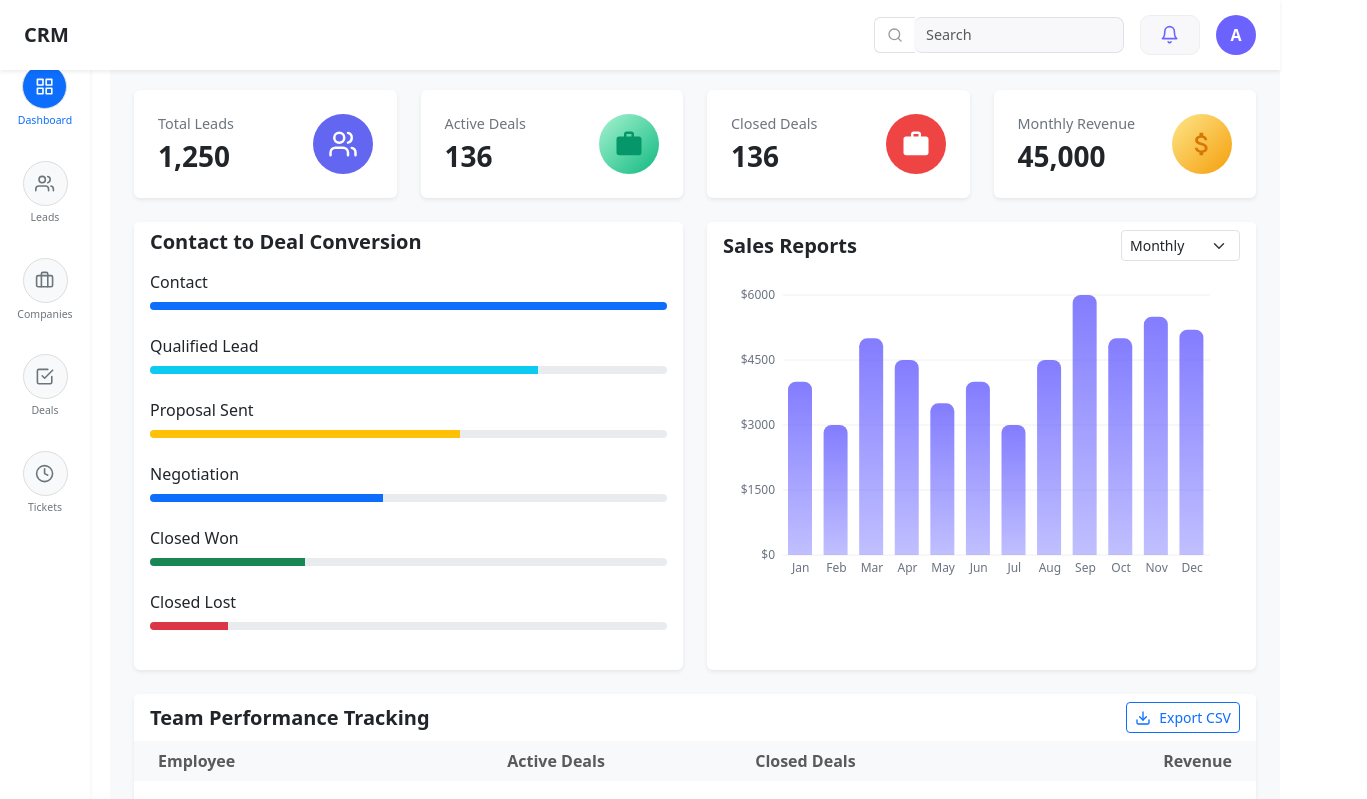
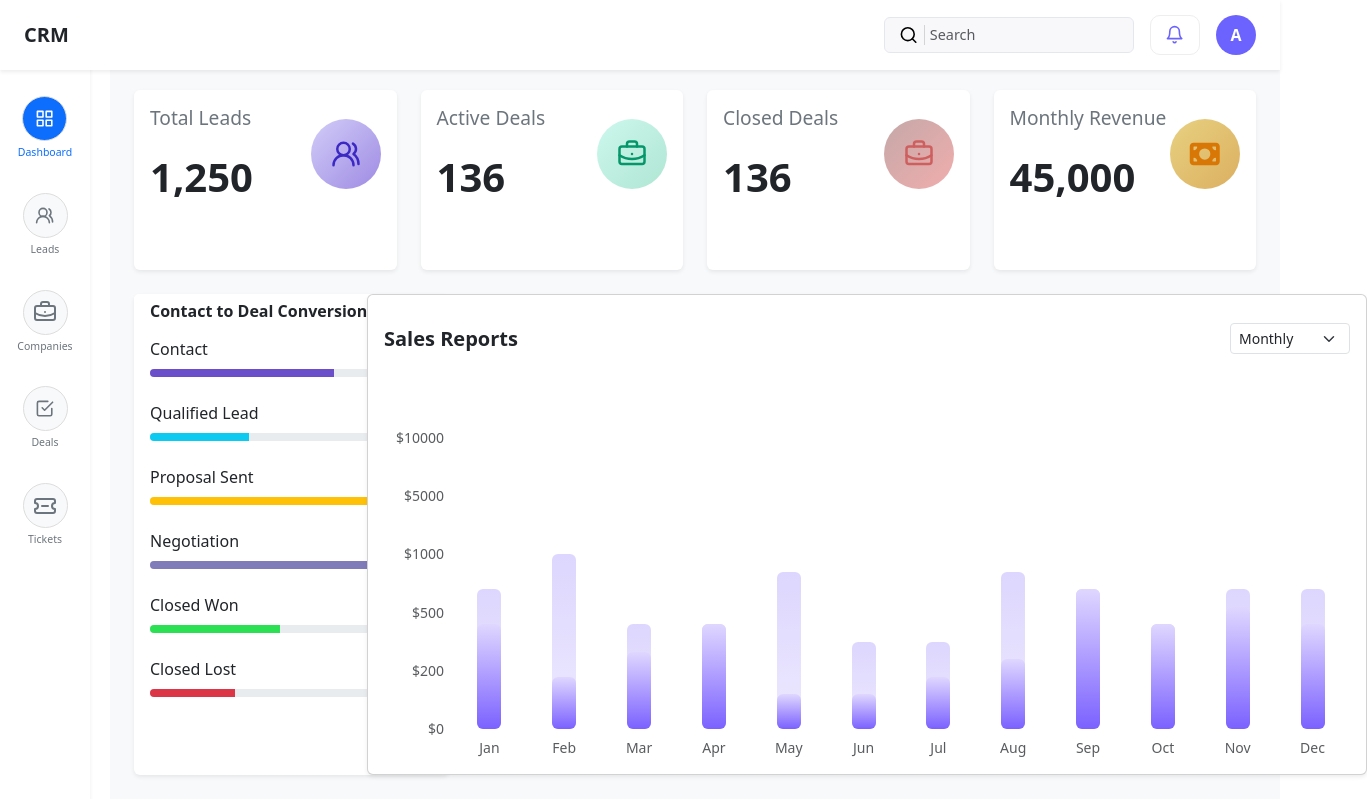
Before and after one commit to hussain6875/crm_frontend, a React (Create React App) app: page / in a window 1280 px wide. Shown: the top 799 px of the page, 1367 px wide, since content can reach past the window. Built offline with nearby package versions, Linux system fonts and the light colour scheme.

Commit message:
Resolved issues and Updated

```diff
--- a/src/components/dashboard/ConversionChart.js
+++ b/src/components/dashboard/ConversionChart.js
@@ -1,18 +1,20 @@
-
 const ConversionChart = () => {
   const stages = [
-    { name: "Contact", progress: 100, color: "bg-primary" },
-    { name: "Qualified Lead", progress: 75, color: "bg-info" },
-    { name: "Proposal Sent", progress: 60, color: "bg-warning" },
-    { name: "Negotiation", progress: 45, color: "bg-primary" },
-    { name: "Closed Won", progress: 30, color: "bg-success" },
-    { name: "Closed Lost", progress: 15, color: "bg-danger" },
+    { name: "Contact", progress: 65, customColor: "#6b4fca" },
+    { name: "Qualified Lead", progress: 35, color: "bg-info" },
+    { name: "Proposal Sent", progress: 80, color: "bg-warning" },
+    { name: "Negotiation", progress: 90, customColor: "#807cba" },
+    { name: "Closed Won", progress: 46, customColor: "#2ce054" },
+    { name: "Closed Lost", progress: 30, color: "bg-danger" },
   ];
 
   return (
-    <div className="card border-0 shadow-sm h-100">
+    <div
+      className="card border-0 shadow-sm h-100"
+      style={{ maxWidth: "315px", width: "100%" }}
+    >
       <div className="card-header bg-white border-0 pb-0">
-        <h5 className="card-title mb-0 fw-bold">Contact to Deal Conversion</h5>
+        <h6 className="card-title mb-0 fw-bold">Contact to Deal Conversion</h6>
       </div>
       <div className="card-body">
         <div className="space-y-4">
@@ -21,12 +23,13 @@ const ConversionChart = () => {
               <div className="d-flex justify-content-between align-items-center mb-2">
                 <span className="fw-medium text-dark">{stage.name}</span>
               </div>
-              {/*progress + progress-bar are used to render each stage’s bar
-               */}
               <div className="progress" style={{ height: "8px" }}>
                 <div
-                  className={`progress-bar ${stage.color}`}
-                  style={{ width: `${stage.progress}%` }}
+                  className={`progress-bar ${stage.color || ""}`}
+                  style={{
+                    width: `${stage.progress}%`,
+                    backgroundColor: stage.customColor || undefined,
+                  }}
                   role="progressbar"
                 />
               </div>
--- a/src/components/dashboard/SalesReport.js
+++ b/src/components/dashboard/SalesReport.js
@@ -1,119 +1,166 @@
-
-import { useState } from "react";
-import {
-  BarChart,
-  Bar,
-  XAxis,
-  YAxis,
-  Tooltip,
-  ResponsiveContainer,
-  CartesianGrid,
-} from "recharts";
-{
-  /* recharts: For rendering the bar chart
-   */
-}
-const data = [
-  { name: "Jan", revenue: 4000 },
-  { name: "Feb", revenue: 3000 },
-  { name: "Mar", revenue: 5000 },
-  { name: "Apr", revenue: 4500 },
-  { name: "May", revenue: 3500 },
-  { name: "Jun", revenue: 4000 },
-  { name: "Jul", revenue: 3000 },
-  { name: "Aug", revenue: 4500 },
-  { name: "Sep", revenue: 6000 },
-  { name: "Oct", revenue: 5000 },
-  { name: "Nov", revenue: 5500 },
-  { name: "Dec", revenue: 5200 },
-];
+import React, { useEffect } from "react";
+import "bootstrap/dist/css/bootstrap.min.css";
+import "bootstrap/dist/js/bootstrap.bundle.min.js";
 
 const SalesReport = () => {
-  const [selectedMonth, setSelectedMonth] = useState("Monthly");
+  const data = [
+    { month: "Jan", primary: 3000, secondary: 4000, total: 3500 },
+    { month: "Feb", primary: 1500, secondary: 5000, total: 4200 },
+    { month: "Mar", primary: 2200, secondary: 3000, total: 1500 },
+    { month: "Apr", primary: 3000, secondary: 3000, total: 6000 },
+    { month: "May", primary: 1000, secondary: 4500, total: 4000 },
+    { month: "Jun", primary: 1000, secondary: 2500, total: 1800 },
+    { month: "Jul", primary: 1500, secondary: 2500, total: 6000 },
+    { month: "Aug", primary: 2000, secondary: 4500, total: 4000 },
+    { month: "Sep", primary: 4000, secondary: 4000, total: 4800 },
+    { month: "Oct", primary: 3000, secondary: 3000, total: 3500 },
+    { month: "Nov", primary: 3500, secondary: 4000, total: 3900 },
+    { month: "Dec", primary: 3000, secondary: 4000, total: 5000 },
+  ];
 
-  const handleMonthChange = (e) => {
-    setSelectedMonth(e.target.value);
-  };
+  const maxValue = 10000;
+  const chartHeight = 350;
+  const yAxisValues = [10000, 5000, 1000, 500, 200, 0];
+
+  const formatCurrency = (value) => `$${value.toLocaleString()}`;
+
+  useEffect(() => {
+    if (!document.head.querySelector("[data-saleschart-tooltip]")) {
+      const style = document.createElement("style");
+      style.innerHTML = `
+        .bar-with-tooltip {
+          position: relative;
+        }
+        .bar-with-tooltip .custom-tooltip {
+          visibility: hidden;
+          opacity: 0;
+          min-width: 60px;
+          background: #333;
+          color: #fff;
+          text-align: center;
+          border-radius: 4px;
+          padding: 4px 8px;
+          position: absolute;
+          left: 50%;
+          top: -35px;
+          transform: translateX(-50%);
+          z-index: 10;
+          font-size: 12px;
+          transition: opacity 0.2s;
+          pointer-events: none;
+          white-space: nowrap;
+        }
+        .bar-with-tooltip:hover .custom-tooltip {
+          visibility: visible;
+          opacity: 1;
+        }
+      `;
+      style.setAttribute("data-saleschart-tooltip", "true");
+      document.head.appendChild(style);
+    }
+  }, []);
 
   return (
-    <div className="card border-0 shadow-sm h-100">
-      <div className="card-header bg-white border-0 d-flex justify-content-between align-items-center">
-        <h5 className="card-title mb-0 fw-bold">Sales Reports</h5>
-        {/* Dropdown for selecting month */}
+    <div
+      className="card shadow-sm h-100"
+      style={{ width: "1000px", marginLeft: "-340px" }}
+    >
+      {/* Header */}
+      <div
+        className="card-header bg-white border-0 d-flex justify-content-between align-items-center"
+        style={{ marginTop: "20px" }}
+      >
+        <h5 className="mb-0 fw-bold text-dark">Sales Reports</h5>
         <select
-          className="form-select form-select-sm w-auto"
-          value={selectedMonth}
-          onChange={handleMonthChange}
+          className="form-select form-select-sm"
+          style={{ width: "120px" }}
         >
-          <option value="Monthly">Monthly</option>
-          <option value="Jan">January</option>
-          <option value="Feb">February</option>
-          <option value="Mar">March</option>
-          <option value="Apr">April</option>
-          <option value="May">May</option>
-          <option value="Jun">June</option>
-          <option value="Jul">July</option>
-          <option value="Aug">August</option>
-          <option value="Sep">September</option>
-          <option value="Oct">October</option>
-          <option value="Nov">November</option>
-          <option value="Dec">December</option>
+          <option>Monthly</option>
+          <option>Quarterly</option>
+          <option>Yearly</option>
         </select>
       </div>
 
-      <div className="card-body">
-        <div style={{ height: "300px" }}>
-          <ResponsiveContainer width="100%" height="100%">
-            <BarChart
-              data={data}
-              margin={{ top: 10, right: 30, left: 0, bottom: 0 }}
-              barCategoryGap="20%"
-            >
-              <CartesianGrid stroke="#f0f0f0" vertical={false} />
-              <XAxis
-                dataKey="name"
-                axisLine={false}
-                tickLine={false}
-                tick={{ fill: "#6B7280", fontSize: 12 }}
-              />
-              <YAxis
-                axisLine={false}
-                tickLine={false}
-                tick={{ fill: "#6B7280", fontSize: 12 }}
-                tickFormatter={(val) => `$${val}`}
-              />
-              <Tooltip
-                cursor={{ fill: "rgba(0, 0, 0, 0.05)" }}
-                contentStyle={{
-                  borderRadius: "10px",
-                  backgroundColor: "rgba(255,255,255,0.9)",
-                  border: "1px solid rgba(99,102,241,1)",
-                  boxShadow: "0 2px 6px rgba(0,0,0,0.1)",
-                  fontSize: "0.85rem",
+      {/* Chart */}
+      <div className="card-body pt-3">
+        <div
+          className="d-flex"
+          style={{ height: chartHeight, marginTop: "30px" }}
+        >
+          {/* Y-axis */}
+          <div
+            className="d-flex flex-column align-items-end pe-8 justify-content-between"
+            style={{ width: "60px" }}
+          >
+            {yAxisValues.map((val) => (
+              <div
+                key={val}
+                style={{
+                  height: `${chartHeight / (yAxisValues.length - 1)}px`,
+                  display: "flex",
+                  alignItems: "center",
                 }}
-                itemStyle={{ color: "#333" }}
-                labelStyle={{ color: "#6B7280", fontSize: "0.75rem" }}
-              />
-              <defs>
-                <linearGradient
-                  id="revenueGradient"
-                  x1="0"
-                  y1="0"
-                  x2="0"
-                  y2="1"
+              >
+                <small className="text-muted text-end w-100 d-block">
+                  ${val}
+                </small>
+              </div>
+            ))}
+          </div>
+
+          {/* Bars */}
+          <div className="flex-grow-1 d-flex align-items-end justify-content-between ps-2">
+            {data.map((item) => {
+              const primaryHeight = (item.primary / maxValue) * chartHeight;
+              const secondaryHeight = (item.secondary / maxValue) * chartHeight;
+
+              return (
+                <div
+                  key={item.month}
+                  className="d-flex flex-column align-items-center"
+                  style={{ flex: 1, minWidth: 0 }}
                 >
-                  <stop offset="0%" stopColor="#645CFF" stopOpacity={0.8} />
-                  <stop offset="100%" stopColor="#6360FF" stopOpacity={0.4} />
-                </linearGradient>
-              </defs>
-              <Bar
-                dataKey="revenue"
-                fill="url(#revenueGradient)"
-                radius={[8, 8, 0, 0]}
-                barSize={24}
-              />
-            </BarChart>
-          </ResponsiveContainer>
+                  <div
+                    className="position-relative bar-with-tooltip d-flex justify-content-center"
+                    style={{ height: chartHeight, width: "100%" }}
+                  >
+                    {/* Secondary bar */}
+                    <div
+                      style={{
+                        height: `${secondaryHeight}px`,
+                        width: "24px",
+                        borderRadius: "6px",
+                        background: "linear-gradient(to top, #EDE9FE, #DDD6FE)",
+                        position: "absolute",
+                        bottom: 0,
+                        left: "50%",
+                        transform: "translateX(-50%)",
+                        zIndex: 1,
+                      }}
+                    />
+                    {/* Primary bar */}
+                    <div
+                      style={{
+                        height: `${primaryHeight}px`,
+                        width: "24px",
+                        borderRadius: "6px",
+                        background: "linear-gradient(to top, #7b61ff, #e0d7ff)",
+                        position: "absolute",
+                        bottom: 0,
+                        left: "50%",
+                        transform: "translateX(-50%)",
+                        zIndex: 2,
+                      }}
+                    />
+                    <div className="custom-tooltip">
+                      {formatCurrency(item.total)}
+                    </div>
+                  </div>
+                  <small className="text-muted mt-2">{item.month}</small>
+                </div>
+              );
+            })}
+          </div>
         </div>
       </div>
     </div>
--- a/src/components/dashboard/SummaryCards.js
+++ b/src/components/dashboard/SummaryCards.js
@@ -1,81 +1,87 @@
-
-import { Users } from "lucide-react";
-import { MdAttachMoney, MdWork } from "react-icons/md";
+import { BriefcaseBusiness } from "lucide-react";
+import { LuUsersRound } from "react-icons/lu";
+import { FontAwesomeIcon } from "@fortawesome/react-fontawesome";
+import { faMoneyBill } from "@fortawesome/free-solid-svg-icons";
 
 const SummaryCards = () => {
   const cards = [
     {
       title: "Total Leads",
       value: "1,250",
-      icon: Users,
-      iconBg: "#6366F1",
-      iconColor: "white",
+      icon: (color, size) => <LuUsersRound color={color} size={size} />,
+      iconBg:
+        "linear-gradient(135deg,rgb(210, 205, 248) 0%,rgb(158, 138, 227) 100%)",
+      iconColor: "rgb(59, 41, 196)",
     },
     {
       title: "Active Deals",
       value: "136",
-      icon: MdWork,
-      iconBg: "linear-gradient(135deg, #A7F3D0 0%, #10B981 100%)",
+      icon: (color, size) => <BriefcaseBusiness color={color} size={size} />,
+      iconBg:
+        "linear-gradient(135deg,rgb(205, 248, 237),rgb(175, 229, 211) 100%)",
       iconColor: "#059669",
     },
     {
       title: "Closed Deals",
       value: "136",
-      icon: MdWork,
-      iconBg: "#EF4444",
-      iconColor: "white",
+      icon: (color, size) => <BriefcaseBusiness color={color} size={size} />,
+      iconBg:
+        "linear-gradient(135deg,rgb(197, 168, 168) 0%,rgb(241, 173, 173) 100%)",
+      iconColor: "rgb(206, 95, 95)",
     },
     {
       title: "Monthly Revenue",
       value: "45,000",
-      icon: MdAttachMoney,
-      iconBg: "linear-gradient(135deg, #FDE68A 0%, #F59E0B 100%)",
+      icon: (color, size) => (
+        <FontAwesomeIcon
+          icon={faMoneyBill}
+          color={color}
+          style={{ fontSize: size }}
+        />
+      ),
+      iconBg:
+        "linear-gradient(135deg,rgb(231, 209, 129) 0%,rgb(220, 175, 96) 100%)",
       iconColor: "#D97706",
     },
   ];
-  {
-    /* Iterates over the cards array to render each card dynamically
-     */
-  }
+
   return (
     <div className="row g-4 mb-4">
-      {cards.map((card, idx) => {
-        const Icon = card.icon;
-        return (
+      {cards.map((card, idx) => (
         <div key={idx} className="col-6 col-md-3">
-            <div className="card border-0 shadow-sm h-100 bg-white">
-              <div className="card-body p-4">
+          <div
+            className="card border-0 shadow-sm bg-white h-100"
+            style={{ minHeight: "180px" }}
+          >
+            <div className="card-body p-3 d-flex flex-column justify-content-between">
               <div className="d-flex justify-content-between align-items-center">
                 <div>
                   <h6
-                      className="text-secondary mb-2"
-                      style={{ fontSize: "0.9rem", fontWeight: "500" }}
+                    className="text-secondary mb-4"
+                    style={{ fontSize: "1.2rem", fontWeight: "400" }}
                   >
                     {card.title}
                   </h6>
-                    <h2
-                      className="mb-0 fw-bold"
-                      style={{ fontSize: "1.75rem" }}
-                    >
+                  <h2 className="mb-0 fw-bold" style={{ fontSize: "2.5rem" }}>
                     {card.value}
                   </h2>
                 </div>
                 <div
                   className="rounded-circle d-flex align-items-center justify-content-center"
                   style={{
-                      width: "60px",
-                      height: "60px",
+                    width: "70px",
+                    height: "70px",
                     background: card.iconBg,
                   }}
                 >
-                    <Icon size={30} color={card.iconColor} />
+                  {/* Render the icon with passed color and size */}
+                  {card.icon(card.iconColor, 30)}
                 </div>
               </div>
             </div>
           </div>
         </div>
-        );
-      })}
+      ))}
     </div>
   );
 };
--- a/src/components/dashboard/TeamPerformance.js
+++ b/src/components/dashboard/TeamPerformance.js
@@ -1,5 +1,4 @@
-
-import { Download } from "lucide-react"; //Download icon: Used in the "Export CSV" button.
+import React from "react";
 
 const TeamPerformance = () => {
   const teamData = [
@@ -38,62 +37,96 @@ const TeamPerformance = () => {
   ];
 
   return (
-    <div className="card border-0 shadow-sm">
-      <div className="card-header bg-white border-0 d-flex justify-content-between align-items-center">
-        <h5 className="card-title mb-0 fw-bold">Team Performance Tracking</h5>
-        <button className="btn btn-outline-primary btn-sm d-flex align-items-center gap-2">
-          <Download size={16} />
+    <div className="my-5">
+      <div
+        className="p-4 bg-white rounded-4 shadow-sm"
+        style={{
+          width: "100%",
+          marginLeft: "1px",
+          marginTop: "-20px",
+        }}
+      >
+        <div className="d-flex justify-content-between align-items-center mb-4">
+          <h5 className="fw-bold mb-0">Team Performance Tracking</h5>
+          <button
+            className="btn btn-outline-primary btn-sm"
+            style={{ color: "#4332c8", borderColor: "#4332c8" }}
+          >
             Export CSV
           </button>
         </div>
-      <div className="card-body p-0">
+
         <div className="table-responsive">
-          <table className="table table-hover mb-0">
+          <table
+            className="table mb-0"
+            style={{
+              borderCollapse: "separate",
+              borderSpacing: "0 12px",
+            }}
+          >
             <thead className="table-light">
               <tr>
-                <th className="border-0 fw-semibold text-muted ps-4">
+                <th className="ps-4 text-dark fw-semibold border-0 bg-transparent">
                   Employee
                 </th>
-                <th className="border-0 fw-semibold text-muted text-center">
+                <th className="text-center text-dark fw-semibold border-0 bg-transparent">
                   Active Deals
                 </th>
-                <th className="border-0 fw-semibold text-muted text-center">
+                <th className="text-center text-dark fw-semibold border-0 bg-transparent">
                   Closed Deals
                 </th>
-                <th className="border-0 fw-semibold text-muted text-end pe-4">
+                <th className="text-end pe-4 text-dark fw-semibold border-0 bg-transparent">
                   Revenue
                 </th>
               </tr>
             </thead>
             <tbody>
-              {/* Loops through teamData to render each row*/}
               {teamData.map((member, index) => (
                 <tr key={index}>
-                  <td className="ps-4 py-3">
-                    <div className="fw-medium text-dark">{member.name}</div>
-                  </td>
-                  <td className="text-center py-3">
-                    <span className="fw-medium">{member.activeDeals}</span>
-                  </td>
-                  <td className="text-center py-3">
-                    <span className="fw-medium">{member.closedDeals}</span>
-                  </td>
-                  <td className="text-end pe-4 py-3">
-                    <div className="d-flex align-items-center justify-content-end gap-2">
-                      <span className="fw-medium">{member.revenue}</span>
+                  <td colSpan="4" className="border-0 p-0">
+                    <div
+                      className="d-flex justify-content-between align-items-center"
+                      style={{
+                        border: "1px solid #e2e2e2",
+                        borderRadius: "12px",
+                        padding: "16px 24px",
+                        backgroundColor: "#fff",
+                      }}
+                    >
+                      <div
+                        className="fw-semibold text-dark"
+                        style={{ width: "25%" }}
+                      >
+                        {member.name}
+                      </div>
+                      <div
+                        className="text-center fw-medium"
+                        style={{ width: "25%" }}
+                      >
+                        {member.activeDeals}
+                      </div>
+                      <div
+                        className="text-center fw-medium"
+                        style={{ width: "25%" }}
+                      >
+                        {member.closedDeals}
+                      </div>
+                      <div
+                        className="text-end fw-medium d-flex align-items-center justify-content-end gap-2"
+                        style={{ width: "25%" }}
+                      >
+                        <span>{member.revenue}</span>
                         <span
-                        className={`badge ${
+                          className={`badge bg-opacity-10 ${
                             member.changeType === "positive"
-                            ? "bg-success"
-                            : "bg-danger"
-                        } bg-opacity-10 ${
-                          member.changeType === "positive"
-                            ? "text-success"
-                            : "text-danger"
+                              ? "bg-success text-success"
+                              : "bg-danger text-danger"
                           }`}
+                          style={{ fontSize: "0.75rem" }}
                         >
                           {member.change}
                         </span>
+                      </div>
                     </div>
                   </td>
                 </tr>
--- a/src/components/navigation/SideBar.js
+++ b/src/components/navigation/SideBar.js
@@ -1,25 +1,20 @@
-
 import { NavLink } from "react-router-dom";
-import {
-  FiGrid,
-  FiUsers,
-  FiBriefcase,
-  FiCheckSquare,
-  FiClock,
-} from "react-icons/fi";
+import { BriefcaseBusiness, TicketMinus } from "lucide-react";
+import { LuUsersRound } from "react-icons/lu";
+import { FiGrid, FiCheckSquare } from "react-icons/fi";
 
 const navItems = [
   { label: "Dashboard", icon: <FiGrid />, path: "/" },
-  { label: "Leads", icon: <FiUsers />, path: "/leads" },
-  { label: "Companies", icon: <FiBriefcase />, path: "/companies" },
+  { label: "Leads", icon: <LuUsersRound />, path: "/leads" },
+  { label: "Companies", icon: <BriefcaseBusiness />, path: "/companies" },
   { label: "Deals", icon: <FiCheckSquare />, path: "/deals" },
-  { label: "Tickets", icon: <FiClock />, path: "/tickets" },
+  { label: "Tickets", icon: <TicketMinus />, path: "/tickets" },
 ];
 
 const Sidebar = () => {
   return (
     <div
-      className="d-flex flex-column align-items-center bg-white shadow-sm pt-5 position-fixed top-0 start-0"
+      className="d-flex flex-column align-items-center bg-white shadow-sm pt-6 position-fixed top-0 start-0"
       style={{
         width: "90px",
         height: "100vh",
@@ -59,6 +54,8 @@ const Sidebar = () => {
           <small>{item.label}</small>
         </NavLink>
       ))}
+
+      <div style={{ height: "600px" }}></div>
     </div>
   );
 };
--- a/src/components/navigation/TopBar.js
+++ b/src/components/navigation/TopBar.js
@@ -1,4 +1,3 @@
-
 import { FiSearch, FiBell } from "react-icons/fi";
 
 const TopBar = () => {
@@ -12,30 +11,58 @@ const TopBar = () => {
 
       {/* Right Side */}
       <div className="d-flex align-items-center gap-3">
-        {/* Search box */}
-        <div className="input-group" style={{ maxWidth: 250 }}>
-          <span className="input-group-text bg-transparent border-end-0">
-            <FiSearch style={{ color: "#999" }} />
-          </span>
+        {/* Search box with icon and divider */}
+        <div style={{ maxWidth: 250, position: "relative" }}>
+          {/* Search Icon */}
+          <FiSearch
+            style={{
+              position: "absolute",
+              top: "50%",
+              left: "15px",
+              transform: "translateY(-50%)",
+              color: "#000",
+              fontSize: "1.2rem",
+              zIndex: 2,
+            }}
+          />
+
+          {/* Vertical Divider */}
+          <div
+            style={{
+              position: "absolute",
+              top: "50%",
+              left: "40px",
+              transform: "translateY(-50%)",
+              width: "1px",
+              height: "20px",
+              backgroundColor: "#d4d4d8", // light grey line
+              zIndex: 1,
+            }}
+          ></div>
+
+          {/* Input */}
           <input
             type="text"
-            className="form-control border-start-0"
+            className="form-control"
             placeholder="Search"
             style={{
+              paddingLeft: "2.8rem",
               fontSize: "0.9rem",
               backgroundColor: "#f8f8fb",
-              borderRadius: "0.5rem",
+              border: "1px solid #e4e7ec",
+              borderRadius: "6px",
+              color: "#7f8399",
             }}
           />
         </div>
 
-        {/* Bell icon */}
+        {/* Bell Icon */}
         <button
           className="btn d-flex align-items-center justify-content-center"
           style={{
             border: "1px solid #eee",
-            backgroundColor: "#f8f8fb",
-            width: "60px",
+            backgroundColor: "white",
+            width: "50px",
             height: "40px",
             borderRadius: "10px",
           }}
--- a/src/pages/Dashboard.js
+++ b/src/pages/Dashboard.js
@@ -1,4 +1,3 @@
-
 import TopBar from "../components/navigation/TopBar";
 import SideBar from "../components/navigation/SideBar";
 import SummaryCards from "../components/dashboard/SummaryCards";
```
Lines whose indentation alone changed are shown as unchanged.
